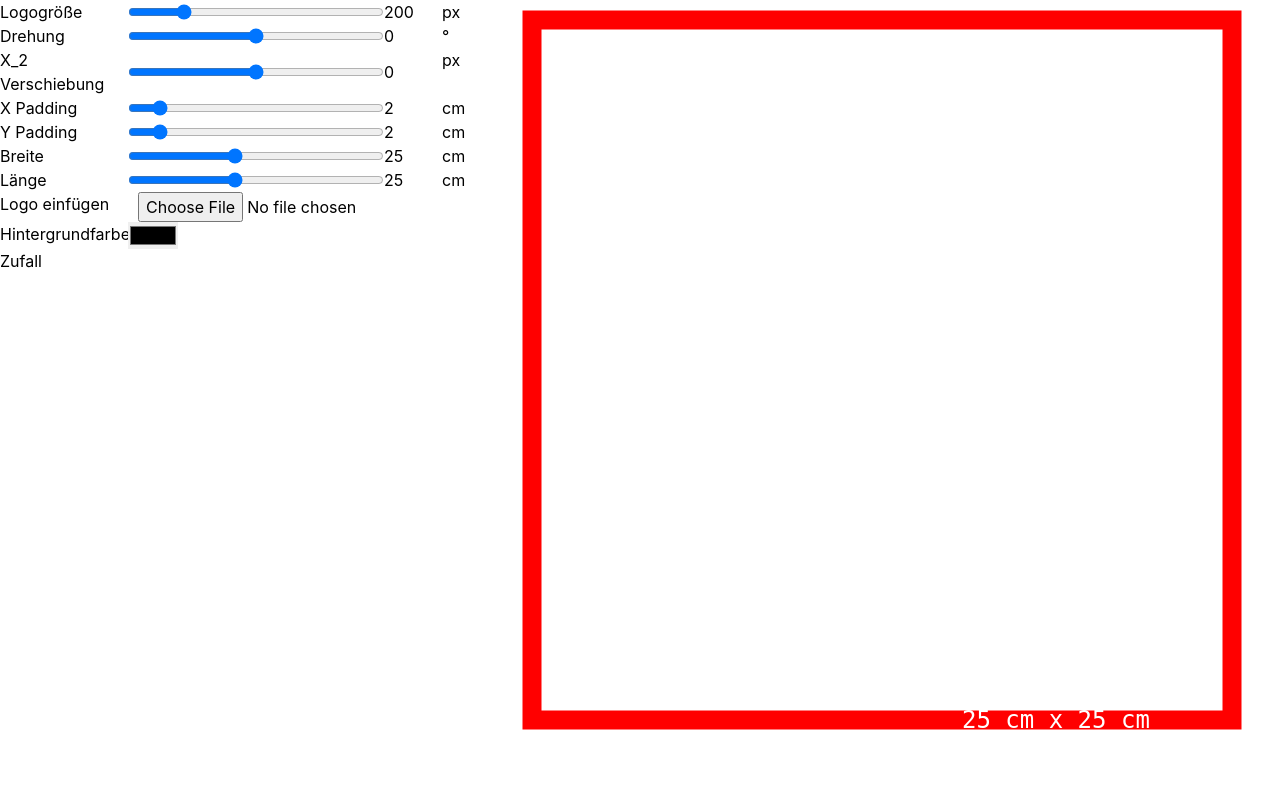
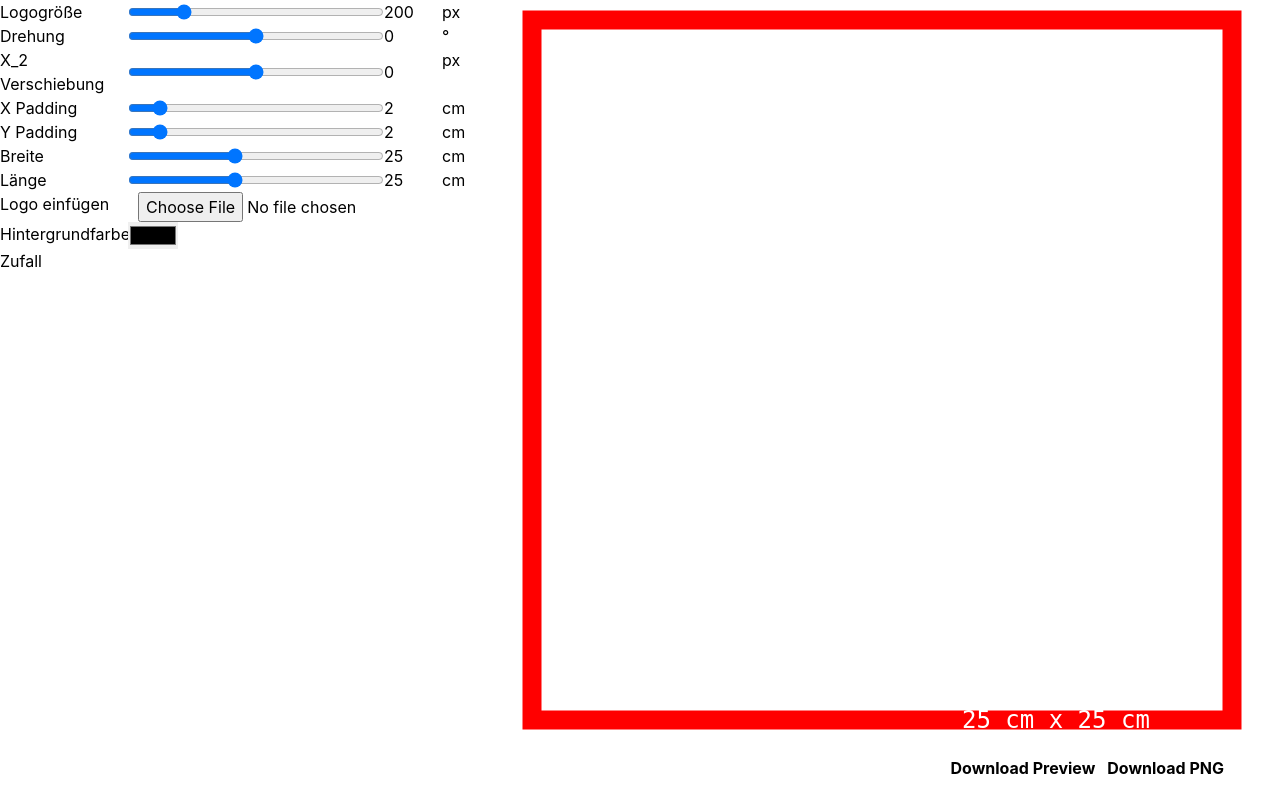
Before and after one commit to gsilvan/logo-pattern-generator, a React (Create React App) app: page / in a window 1280 px wide. Shown: the top 800 px of the page. Built offline with nearby package versions, Linux system fonts and the light colour scheme.

Commit message:
downloads: provide preview download

```diff
--- a/src/Canvas.tsx
+++ b/src/Canvas.tsx
@@ -39,7 +39,7 @@ export default function Canvas({
 
   const _scale = logoTargetWidth / (logo.width ?? logoTargetWidth);
 
-  const downloadCanvas = () => {
+  const downloadCroppedCanvas = () => {
     const canvas = document.getElementById("mycanvas") as HTMLCanvasElement;
 
     const croppedCanvas = document.createElement("canvas");
@@ -67,6 +67,15 @@ export default function Canvas({
       link.click();
     }
   };
+
+  function downloadCanvas() {
+    const canvas = document.getElementById("mycanvas") as HTMLCanvasElement;
+    const dataUrl = canvas.toDataURL("image/png");
+    const link = document.createElement("a");
+    link.href = dataUrl;
+    link.download = "preview.png";
+    link.click();
+  }
 
   useEffect(() => {
     const canvas = canvasRef.current;
@@ -130,7 +139,16 @@ export default function Canvas({
         width={canvasSize.width}
         height={canvasSize.height}
       />
-      <button onClick={downloadCanvas}>Download PNG</button>
+      <div className="fixed right-14 bottom-5">
+        <div className="flex gap-3">
+          <button className="font-bold" onClick={downloadCanvas}>
+            Download Preview
+          </button>
+          <button className="font-bold" onClick={downloadCroppedCanvas}>
+            Download PNG
+          </button>
+        </div>
+      </div>
     </>
   );
 }
```
